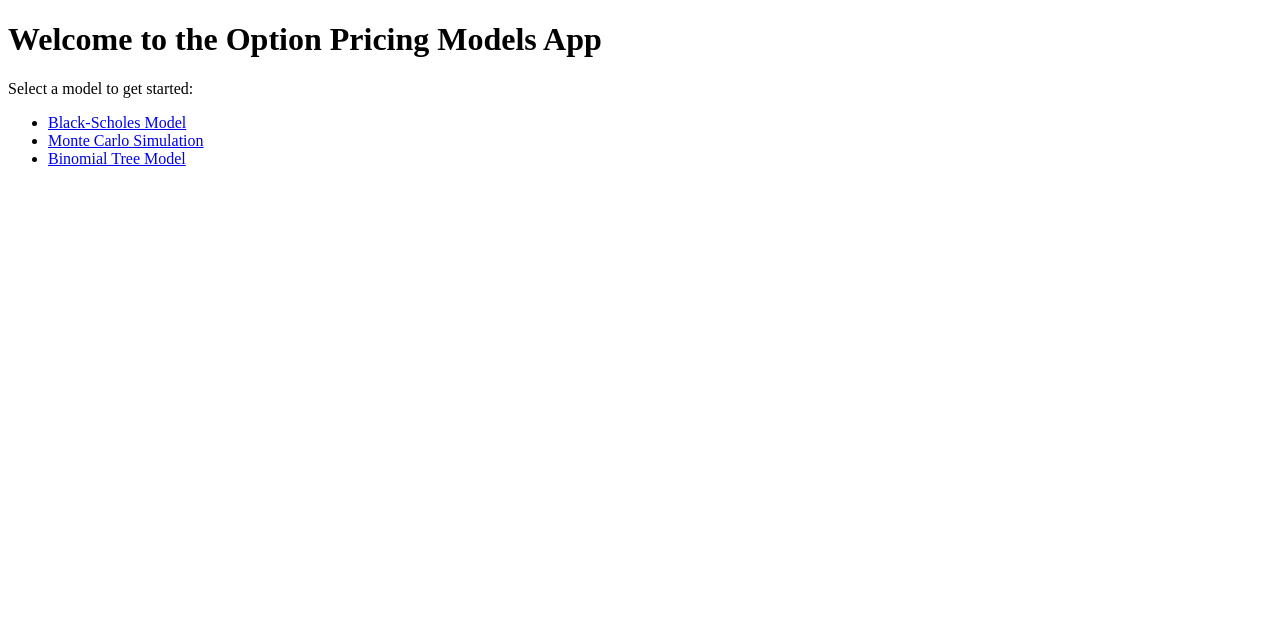
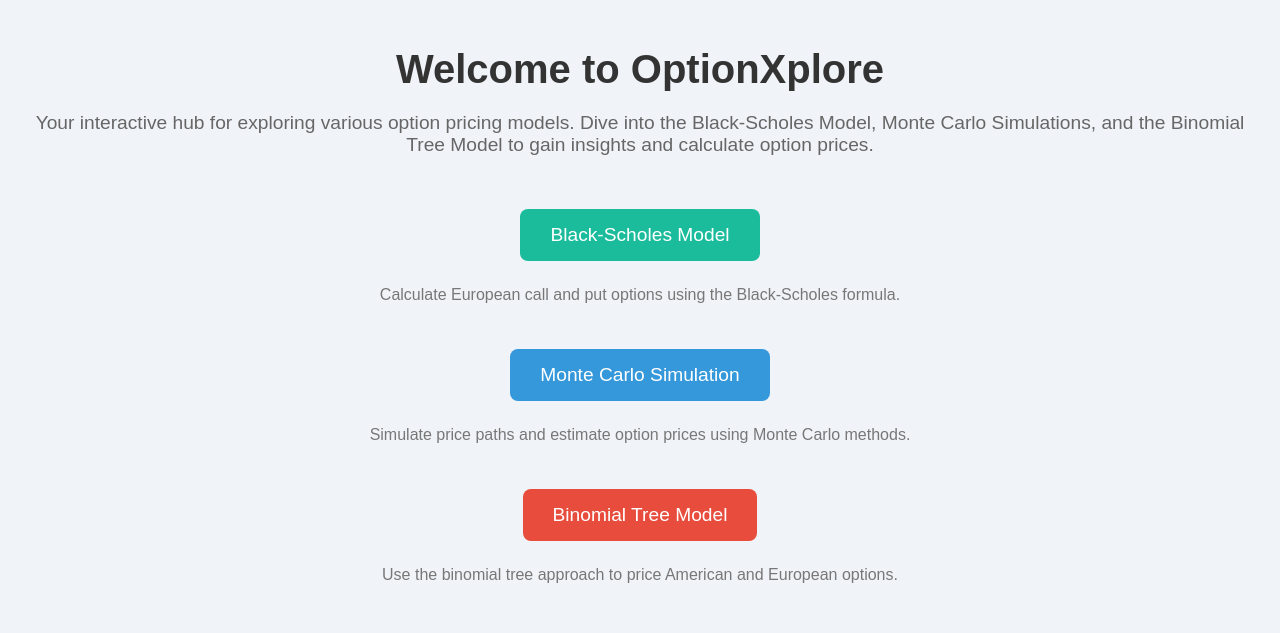
Before and after one commit to neeleshbokkisam/option-pricing, a Flask app: page / in a window 1280 px wide. Shown: the top 633 px of the page. Run offline with Flask 3, Linux system fonts and the light colour scheme.

Commit message:
Updated index.html with new design

```diff
--- a/templates/index.html
+++ b/templates/index.html
@@ -3,17 +3,83 @@
 <head>
     <meta charset="UTF-8">
     <meta name="viewport" content="width=device-width, initial-scale=1.0">
-    <title>Option Pricing Models</title>
+    <title>OptionXplore - Your Interactive Option Pricing Hub</title>
+    <style>
+        body {
+            font-family: Arial, sans-serif;
+            text-align: center;
+            background-color: #f0f4f8;
+            margin: 0;
+            padding: 20px;
+        }
+
+        h1 {
+            font-size: 2.5em;
+            margin-bottom: 0.5em;
+            color: #333;
+        }
+
+        p {
+            font-size: 1.2em;
+            color: #666;
+            margin-bottom: 2em;
+        }
+
+        .model-button {
+            display: inline-block;
+            margin: 15px;
+            padding: 15px 30px;
+            font-size: 1.2em;
+            color: white;
+            text-decoration: none;
+            border-radius: 8px;
+            transition: background-color 0.3s ease;
+        }
+
+        .model-button:hover {
+            opacity: 0.9;
+        }
+
+        .black-scholes {
+            background-color: #1abc9c;
+        }
+
+        .monte-carlo {
+            background-color: #3498db;
+        }
+
+        .binomial-tree {
+            background-color: #e74c3c;
+        }
+
+        .description {
+            font-size: 1em;
+            color: #777;
+            margin-top: 10px;
+            margin-bottom: 30px;
+        }
+    </style>
 </head>
 <body>
-    <h1>Welcome to the Option Pricing Models App</h1>
-    <p>Select a model to get started:</p>
+    <h1>Welcome to OptionXplore</h1>
+    <p>Your interactive hub for exploring various option pricing models. Dive into the Black-Scholes Model, Monte Carlo Simulations, and the Binomial Tree Model to gain insights and calculate option prices.</p>
 
     <!-- Links to different model routes -->
-    <ul>
-        <li><a href="/black_scholes">Black-Scholes Model</a></li>
-        <li><a href="/monte_carlo">Monte Carlo Simulation</a></li>
-        <li><a href="/binomial_tree">Binomial Tree Model</a></li>
-    </ul>
+    <div>
+        <a href="/black_scholes" class="model-button black-scholes">
+            Black-Scholes Model
+        </a>
+        <div class="description">Calculate European call and put options using the Black-Scholes formula.</div>
+
+        <a href="/monte_carlo" class="model-button monte-carlo">
+            Monte Carlo Simulation
+        </a>
+        <div class="description">Simulate price paths and estimate option prices using Monte Carlo methods.</div>
+
+        <a href="/binomial_tree" class="model-button binomial-tree">
+            Binomial Tree Model
+        </a>
+        <div class="description">Use the binomial tree approach to price American and European options.</div>
+    </div>
 </body>
 </html>
```
